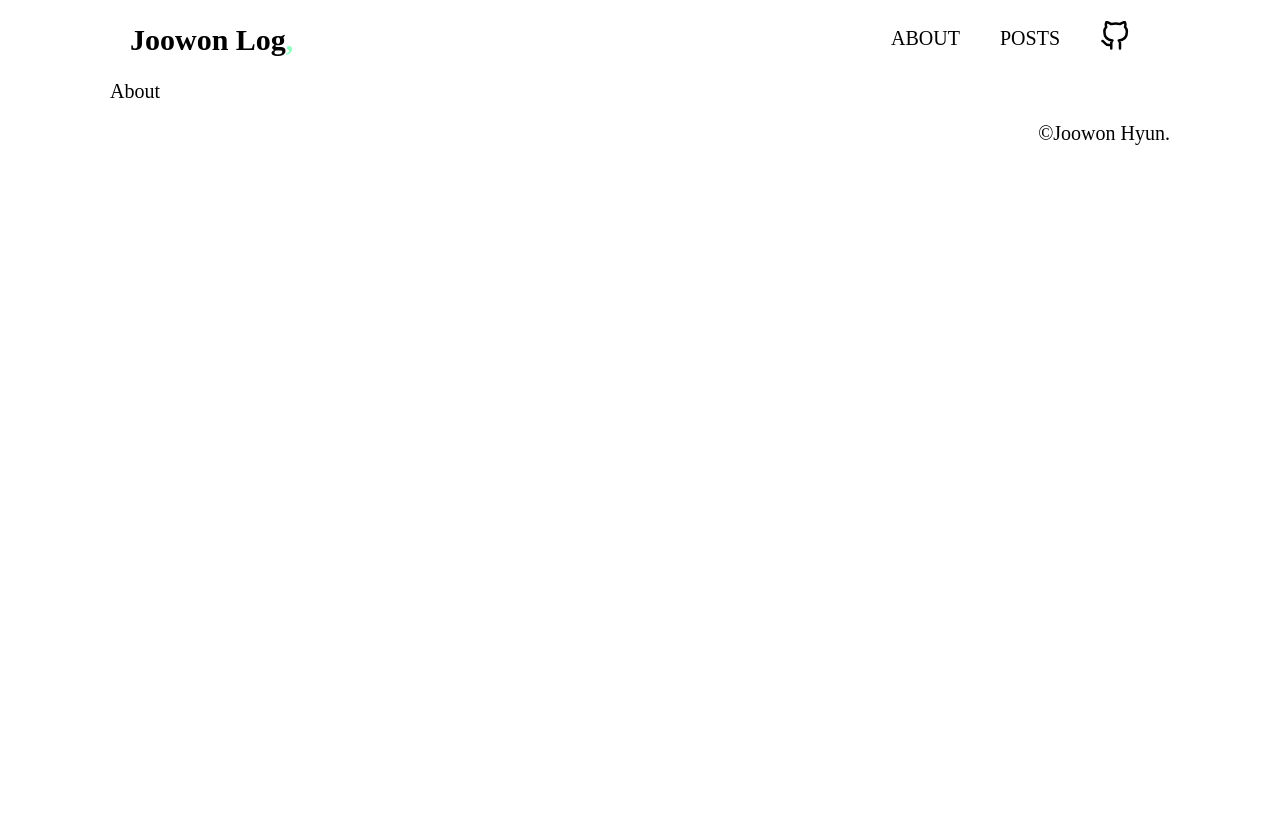
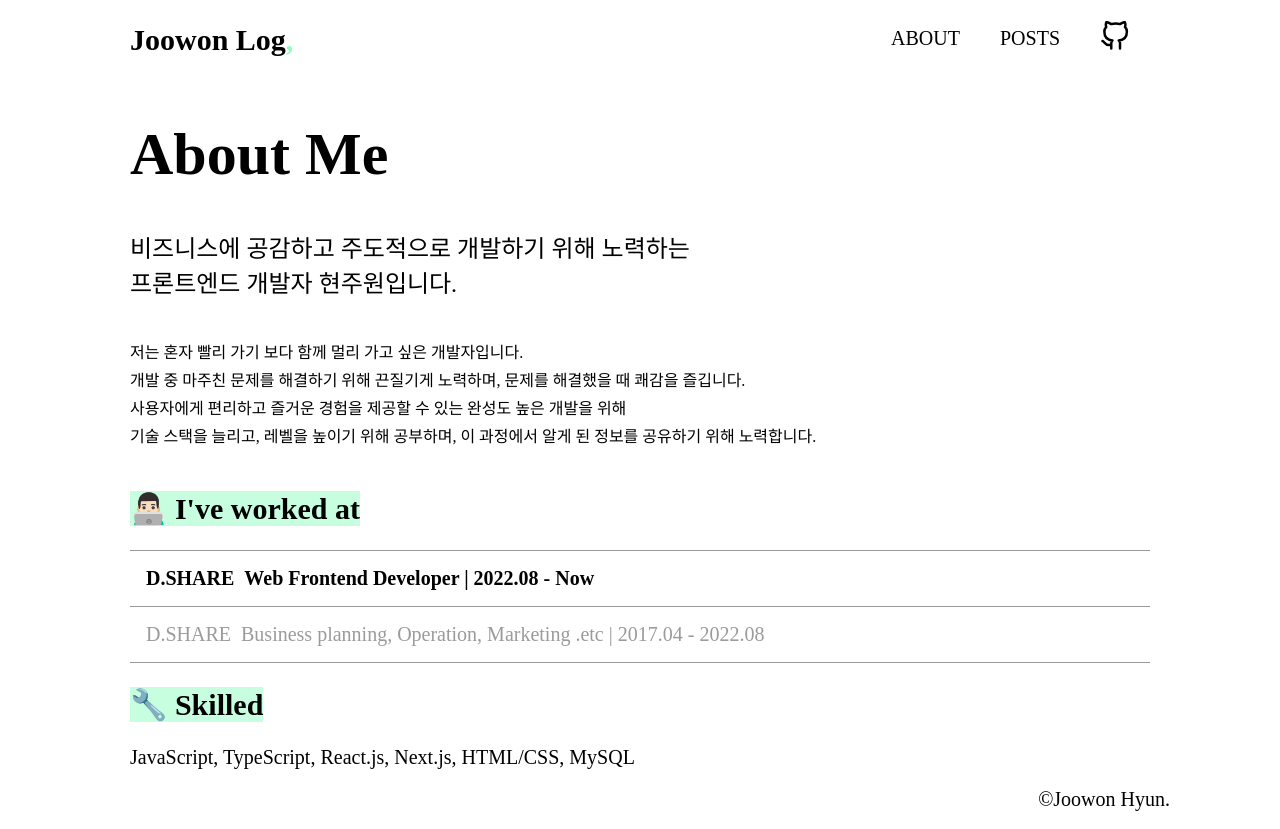
Before and after one commit to joowonhyun/personal-blog, a Next.js app: page /about in a window 1280 px wide. Before the commit the page ends 800 px from the top, so only its background shows below. Built offline with nearby package versions, Linux system fonts and the light colour scheme.

Commit message:
feat : add about page

```diff
--- /dev/null
+++ b/app/about/about.module.css
@@ -0,0 +1,78 @@
+.pc_only {
+  display: block;
+}
+.container h3 {
+  font-size: 1rem;
+  font-weight: 400;
+}
+.container {
+  max-width: 1060px;
+  margin: 0 auto;
+  padding: 0 1rem;
+}
+.title {
+  font-size: 3rem;
+  padding: 2rem 0;
+  font-weight: 700;
+}
+.intro {
+  font-size: 1.2rem;
+  margin-bottom: 2rem;
+  font-weight: 500;
+}
+.detailed {
+  font-size: .8rem;
+  line-height: 1.4rem;
+  margin-bottom: 2rem;
+}
+.highlight {
+  background-color: #8ffebf80;
+  margin-bottom: 1.2rem;
+  display: inline-block;
+}
+.divide {
+  margin-bottom: 1.2rem;
+  border-top: 1px solid rgb(156, 154, 154);
+}
+.divide > li {
+  padding: .8rem;
+  border-bottom: 1px solid rgb(156, 154, 154);
+  color: rgb(156, 154, 154);
+  font-weight: 400;
+}
+.divide .active {
+  font-weight: 600;
+  color: #000000;
+}
+.items {
+  display: flex;
+  align-items: center;
+  gap: .5rem;
+}
+.divide .corp {
+  font-size: 1rem;
+  font-weight: 700;
+}
+.skill {
+  font-weight: 500;
+}
+.date {
+  display: inline-block;
+}
+@media (max-width: 800px) {
+  .pc_only {
+    display: none;
+  }
+  .title {
+    font-size: 2rem;
+    padding: 1.5rem 0;
+  }
+  .items {
+    flex-direction: column;
+    align-items: flex-start;
+  }
+  .date {
+    display: block;
+    margin-top: .1rem;
+  }
+}
--- a/app/about/page.tsx
+++ b/app/about/page.tsx
@@ -1,7 +1,52 @@
-const About= () => {
+import styles from "./about.module.css";
+
+const About = () => {
   return (
-    <div>About</div>
-  )
-}
+    <div className={styles.container}>
+      <p className={styles.title}>About Me</p>
+      <p className={styles.intro}>
+        비즈니스에 공감하고 주도적으로 개발하기 위해 노력하는
+        <br className={styles.pc_only} /> 프론트엔드 개발자 현주원입니다.
+      </p>
+      <p className={styles.detailed}>
+        저는 혼자 빨리 가기 보다 함께 멀리 가고 싶은 개발자입니다. <br />
+        개발 중 마주친 문제를 해결하기 위해 끈질기게 노력하며, 문제를 해결했을
+        때 쾌감을 즐깁니다.
+        <br />
+        사용자에게 편리하고 즐거운 경험을 제공할 수 있는 완성도 높은 개발을 위해
+        <br className={styles.pc_only} /> 기술 스택을 늘리고, 레벨을 높이기 위해 공부하며, 이 과정에서 알게 된
+        정보를 공유하기 위해 노력합니다.
+        <br />
+      </p>
+      <main>
+        <h2 className={styles.highlight}>
+          <span>👨🏻‍💻</span> I've worked at
+        </h2>
+        <ul className={styles.divide}>
+          <li className={styles.active}>
+            <div className={styles.items}>
+              <h3 className={styles.corp}>D.SHARE</h3>
+              <p>Web Frontend Developer <span className={styles.date}>| 2022.08 - Now</span></p>
+            </div>
+          </li>
+          <li>
+            <div className={styles.items}>
+              <h3>D.SHARE</h3>
+              <p>
+                Business planning, Operation, Marketing .etc <span className={styles.date}>| 2017.04 - 2022.08</span>
+              </p>
+            </div>
+          </li>
+        </ul>
+        <h2 className={styles.highlight}>
+          <span>🔧</span> Skilled
+        </h2>
+        <ul className={styles.skill}>
+          <li>JavaScript, TypeScript, React.js, Next.js, HTML/CSS, MySQL</li>
+        </ul>
+      </main>
+    </div>
+  );
+};
 
-export default About
+export default About;
```
